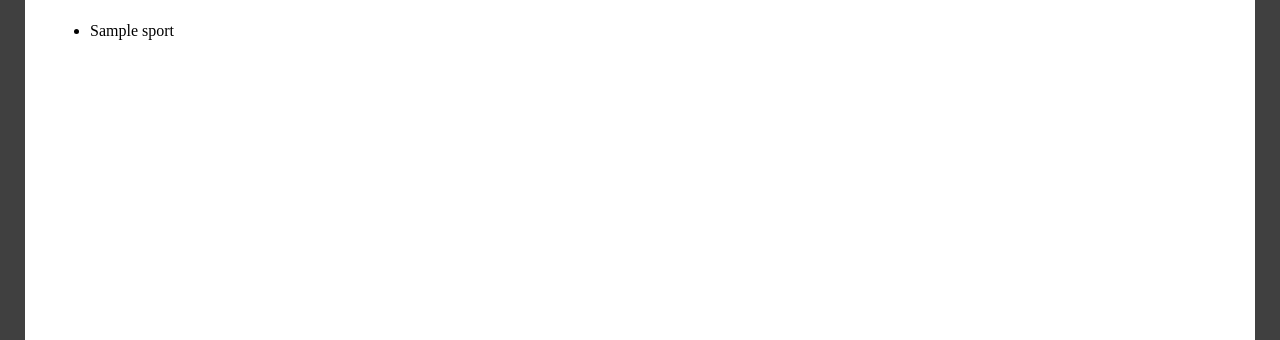
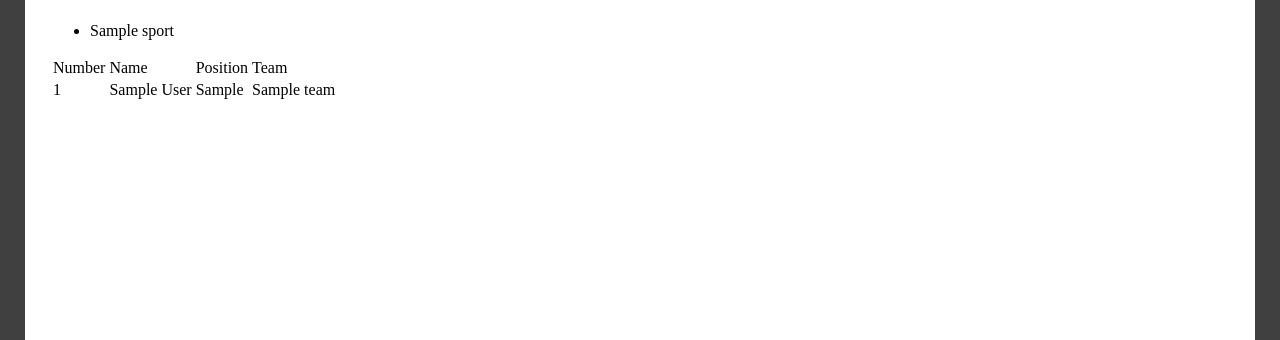
Before and after one commit to stellajkimm/take_home_challenge, a Django app: page / in a window 1280 px wide. Shown: the part 83-423 px from the top of the page. Run offline with Django 3.2, Linux system fonts and the light colour scheme; tables that the repository leaves empty hold one stand-in row (values such as "Sample post").

Commit message:
added athletes in table view

```diff
--- a/athletes/models.py
+++ b/athletes/models.py
@@ -21,7 +21,7 @@ class Division(models.Model):
         return self.name
 
     def sport(self):
-        return self.division.league.sport
+        return self.league.sport
 
 class Team(models.Model):
     division = models.ForeignKey(Division)
--- a/athletes/templates/athletes/index.html
+++ b/athletes/templates/athletes/index.html
@@ -1,4 +1,5 @@
 {% extends "base.html" %}
+
 {% block content %}
 
 	<ul>
@@ -7,4 +8,21 @@
 		{% endfor %}
 	</ul>
 
+	<table>
+		<tr>
+			<td>Number</td>
+			<td>Name</td>
+			<td>Position</td>
+			<td>Team</td>
+		</tr>
+	{% for athlete in athletes %}
+		<tr>
+			<td>{{ athlete.number }}</td>
+			<td>{{ athlete }}</td>
+			<td>{{ athlete.position }}</td>
+			<td>{{ athlete.team }}</td>
+	{% endfor %}
+		</tr>
+
+
 {% endblock content %}
--- a/athletes/views.py
+++ b/athletes/views.py
@@ -6,4 +6,5 @@ from athletes.models import Sport, League, Division, Team, Athlete
 
 def index(request):
 	sports = Sport.objects.all()
-	return render(request, 'athletes/index.html', {'sports': sports})
+	athletes = Athlete.objects.all()
+	return render(request, 'athletes/index.html', {'sports': sports, 'athletes': athletes})
```
Also changed, not shown: 3 other files.
